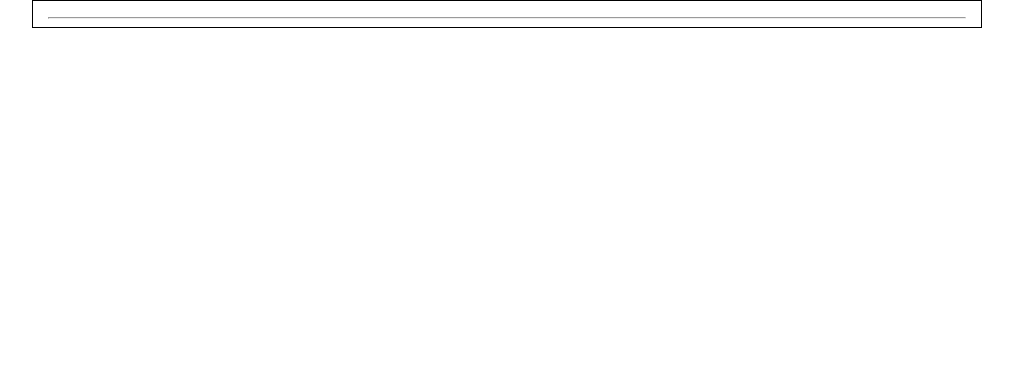
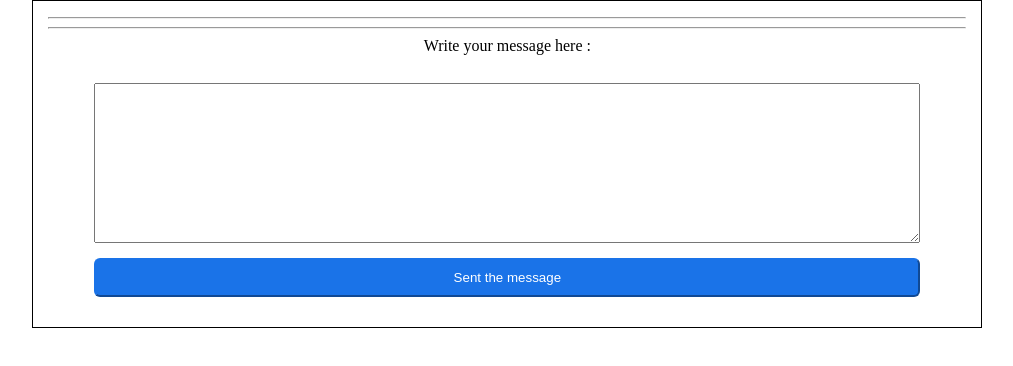
Before and after one commit to R3tr093/Heroku-socket, a website: page index.html in a window 1280 px wide. Shown: the whole page, without its empty margins (91-1104 px from the left). Drawn offline with nearby package versions, Linux system fonts and the light colour scheme; no server answers.

Commit message:
Add : definition of template

```diff
--- a/index.html
+++ b/index.html
@@ -34,8 +34,15 @@
 
                 </div>
 
+                <hr>
+                <div id="userFrame">
 
 
+                  <label for="textArea">Write your message here : </label>
+                  <textarea class="form-control" id="textArea" rows="3"></textarea>
+                  <button type="button" class="btn btn-primary btn-lg btn-block" id="sentBtn">Sent the message</button>
+
+                </div>
 
 
 
--- a/public/index.css
+++ b/public/index.css
@@ -43,3 +43,48 @@ p.infoOff
     color: red;
 
 }
+
+textarea
+{
+    max-width: 90%;
+    width: 90%;
+    min-width: 90%;
+    margin: 5%;
+    margin-top: 3%;
+    height: 20vh;
+    max-height: 20vh;
+    padding: 8px;
+}
+
+#sentBtn
+{
+    background-color: #1a73e8;
+    color: white;
+    text-align: center;
+    width: 90%;
+    position: relative;
+    top: -30px;
+    padding-bottom: 10px;
+    padding-top: 10px;
+    border-color:  #1a73e8;
+    border-radius: 6px;
+
+}
+
+#sentBtn:hover
+{
+    background-color: #1a73e8;
+    color: white;
+    box-shadow: 1px 2px 1px 2px lightgray;
+    text-align: center;
+    width: 90%;
+    position: relative;
+    top: -30px;
+    padding-bottom: 10px;
+    padding-top: 10px;
+    cursor: pointer;
+    -webkit-box-shadow: 10px 10px 73px -17px rgba(0,0,0,0.75);
+-moz-box-shadow: 10px 10px 73px -17px rgba(0,0,0,0.75);
+    box-shadow: 10px 10px 73px -17px rgba(0,0,0,0.75);
+
+}
```
Also changed, not shown: README.md.
